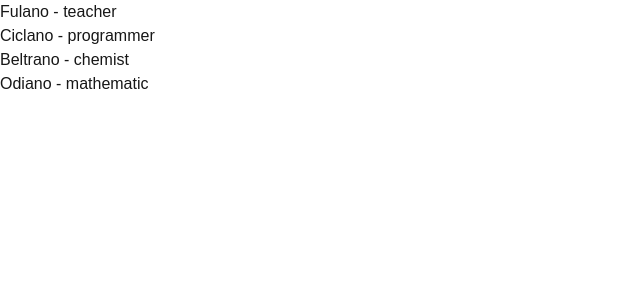
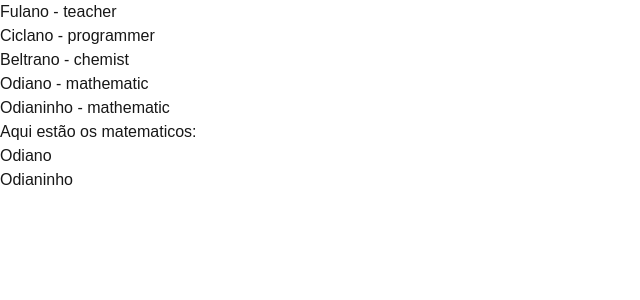
Before and after one commit to ylfernando/test-app, a Next.js app: page / in a window 1280 px wide. Shown: the top 300 px of the page, without its empty margins (0-640 px from the left). Built offline with nearby package versions, Linux system fonts and the light colour scheme.

Commit message:
Outra forma de map()

```diff
--- a/src/app/page.tsx
+++ b/src/app/page.tsx
@@ -2,6 +2,9 @@ import { Header } from "@/app/components/header";
 import { peopleList } from "@/data/peopleList";
 
 export const app = () => {
+  const matematics = peopleList.filter(
+    (person) => person.profissao === "mathematic"
+  );
   return (
     <>
       <ul>
@@ -10,6 +13,14 @@ export const app = () => {
             {person.nome} - {person.profissao}
           </li>
         ))}
+        <h1>Aqui estão os matematicos:</h1>
+        {matematics.length > 0 && (
+          <>
+            {matematics.map((person) => (
+              <li key={person.id}> {person.nome}</li>
+            ))}
+          </>
+        )}
       </ul>
     </>
   );
--- a/src/data/peopleList.tsx
+++ b/src/data/peopleList.tsx
@@ -4,4 +4,5 @@ export const peopleList: Person[] = [
   { id: 2, nome: "Ciclano", profissao: "programmer" },
   { id: 3, nome: "Beltrano", profissao: "chemist" },
   { id: 4, nome: "Odiano", profissao: "mathematic" },
+  { id: 5, nome: "Odianinho", profissao: "mathematic" },
 ];
```
